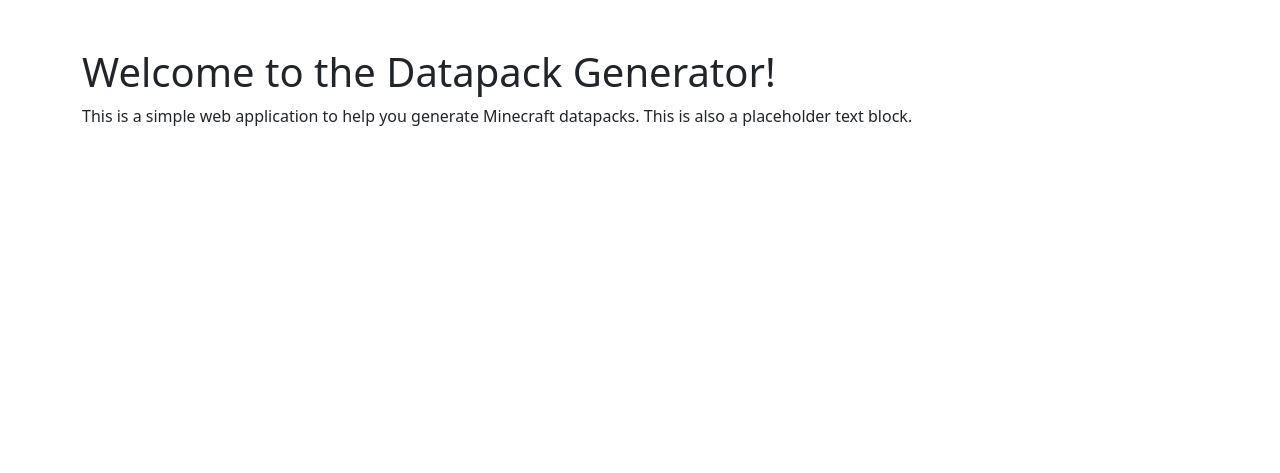
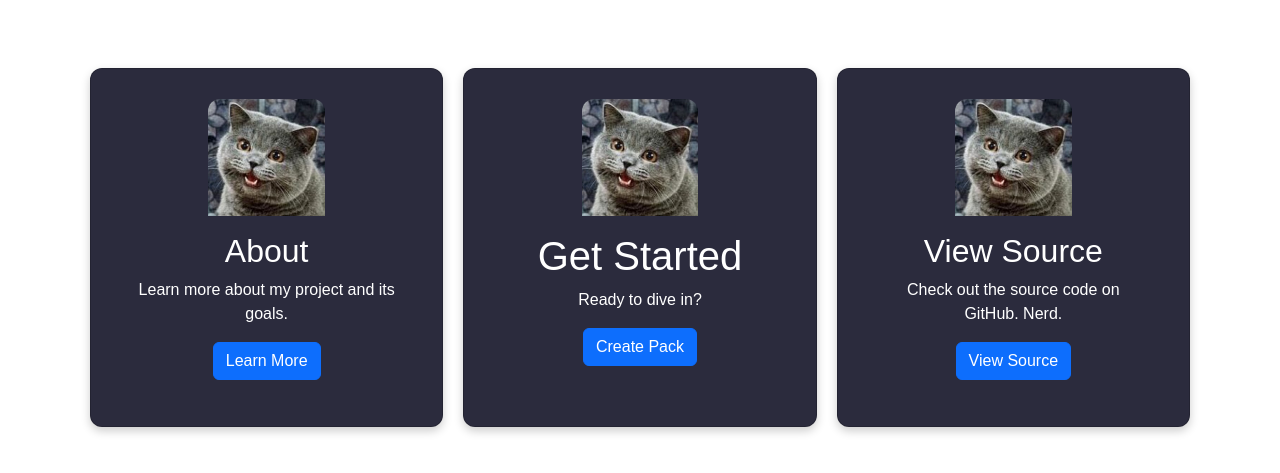
Before and after one commit to flintvivi/datapack-gen, a Flask app: page / in a window 1280 px wide. Shown: the part 56-529 px from the top of the page. Run offline with Flask 3, Linux system fonts and the light colour scheme; parts of the project's set-up code (start-up, migrations or seed data) failed here and were passed over.

Commit message:
feat: add basic elements to index.html and refactor app.py

```diff
--- a/app.py
+++ b/app.py
@@ -1,9 +1,16 @@
+import os
+
 from flask import Flask, render_template, session
 from scripts import helpers
 
 app = Flask(__name__)
-if 'pack_id' not in session:
-    session['pack_id'] = helpers.makePackID()
+app.secret_key = os.environ.get('SECRET_KEY', 'default_secret_key')  # Use a default secret key if not set in environment
+
+
+@app.before_request
+def ensure_pack_id():
+    if 'pack_id' not in session:
+        session['pack_id'] = helpers.makePackID()
 
 @app.route('/', methods=['GET'])
 def index():
--- a/static/styles.css
+++ b/static/styles.css
@@ -0,0 +1,32 @@
+.card-container {
+    display: flex;
+    flex-wrap: wrap;
+    justify-content: center;
+    gap: 20px;
+    padding: 20px;
+}
+
+.card {
+    flex: 1;
+    background: #2b2b3d;
+    color: #fff;
+    padding: 30px;
+    border-radius: 12px;
+    text-align: center;
+    font-family: sans-serif;
+    box-shadow: 0 4px 10px rgba(0,0,0,0.2);
+    transition: transform 0.2s ease, box-shadow 0.2s ease;
+}
+
+.card:hover {
+    transform: translateY(-10px);
+    box-shadow: 0 8px 20px rgba(0,0,0,0.3);
+}
+
+.card-img-top {
+    width: 40%;
+    height: auto;
+    align-self: center;
+    display: block;
+    border-radius: 12px 12px 0 0;
+}
--- a/templates/index.html
+++ b/templates/index.html
@@ -1,8 +1,34 @@
 {% extends "main.html" %}
 
 {% block main %}
-<div class="container mt-5">
-    <h1>Welcome to the Datapack Generator!</h1>
-    <p>This is a simple web application to help you generate Minecraft datapacks. This is also a placeholder text block.</p>
+<header class=""></header>
+<div class="container mt-5 card-container">
+    <div class="card">
+        <!--about card-->
+        <img src="{{ url_for('static', filename='images/cat.jpg') }}" class="card-img-top" alt="Placeholder Image">
+        <div class="card-body">
+            <h2 class="card-title">About</h5>
+            <p class="card-text">Learn more about my project and its goals.</p>
+            <a href="#" class="btn btn-primary">Learn More</a>
+        </div>
+    </div>
+    <div class="card">
+        <!--get started card-->
+        <img src="{{ url_for('static', filename='images/cat.jpg') }}" class="card-img-top" alt="Placeholder Image">
+        <div class="card-body">
+            <h1 class="card-title">Get Started</h5>
+            <p class="card-text">Ready to dive in?</p>
+            <a href="#" class="btn btn-primary">Create Pack</a>
+        </div>
+    </div>
+    <div class="card">
+        <!--view source card-->
+        <img src="{{ url_for('static', filename='images/cat.jpg') }}" class="card-img-top" alt="Placeholder Image">
+        <div class="card-body">
+            <h2 class="card-title">View Source</h5>
+            <p class="card-text">Check out the source code on GitHub. Nerd.</p>
+            <a href="https://github.com/flintvivi/datapack-gen" class="btn btn-primary">View Source</a>
+        </div>
+    </div>
 </div>
 {% endblock %}
```
Also changed, not shown: static/images/cat.jpg (added).
